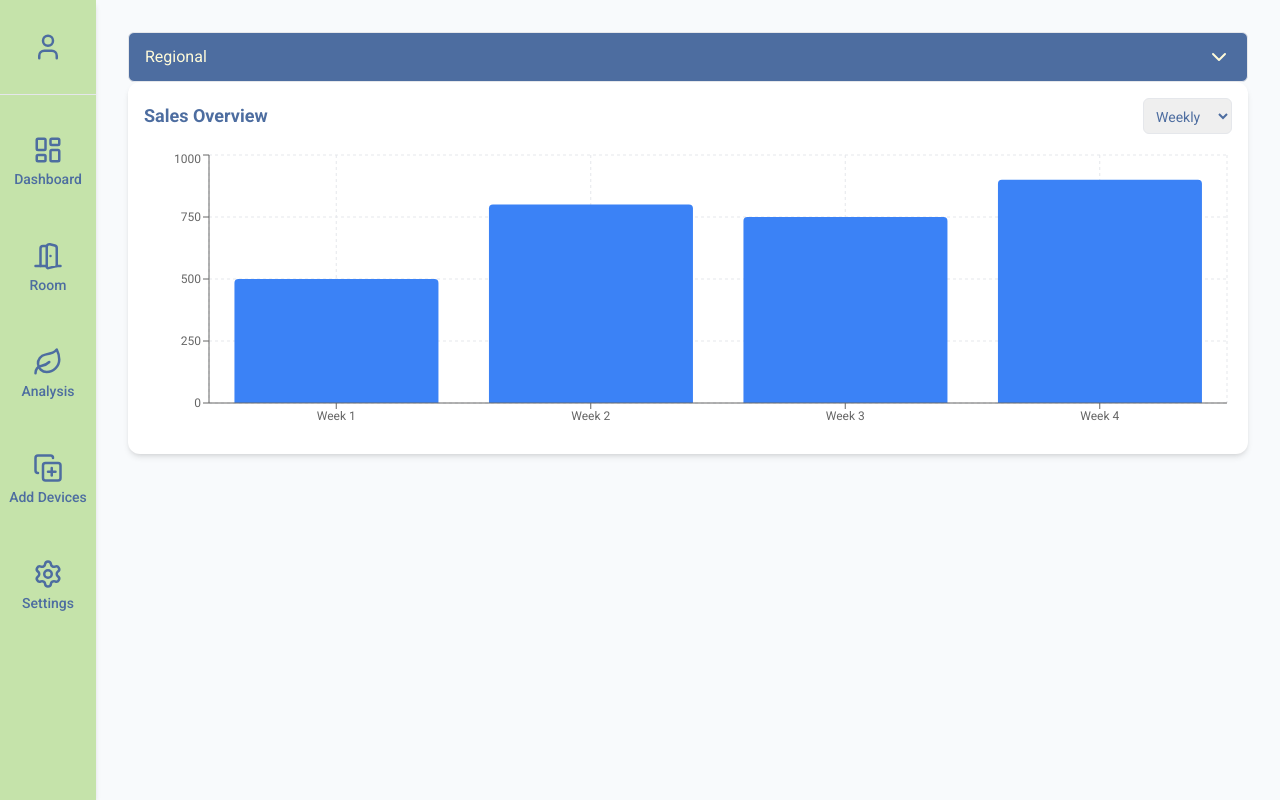
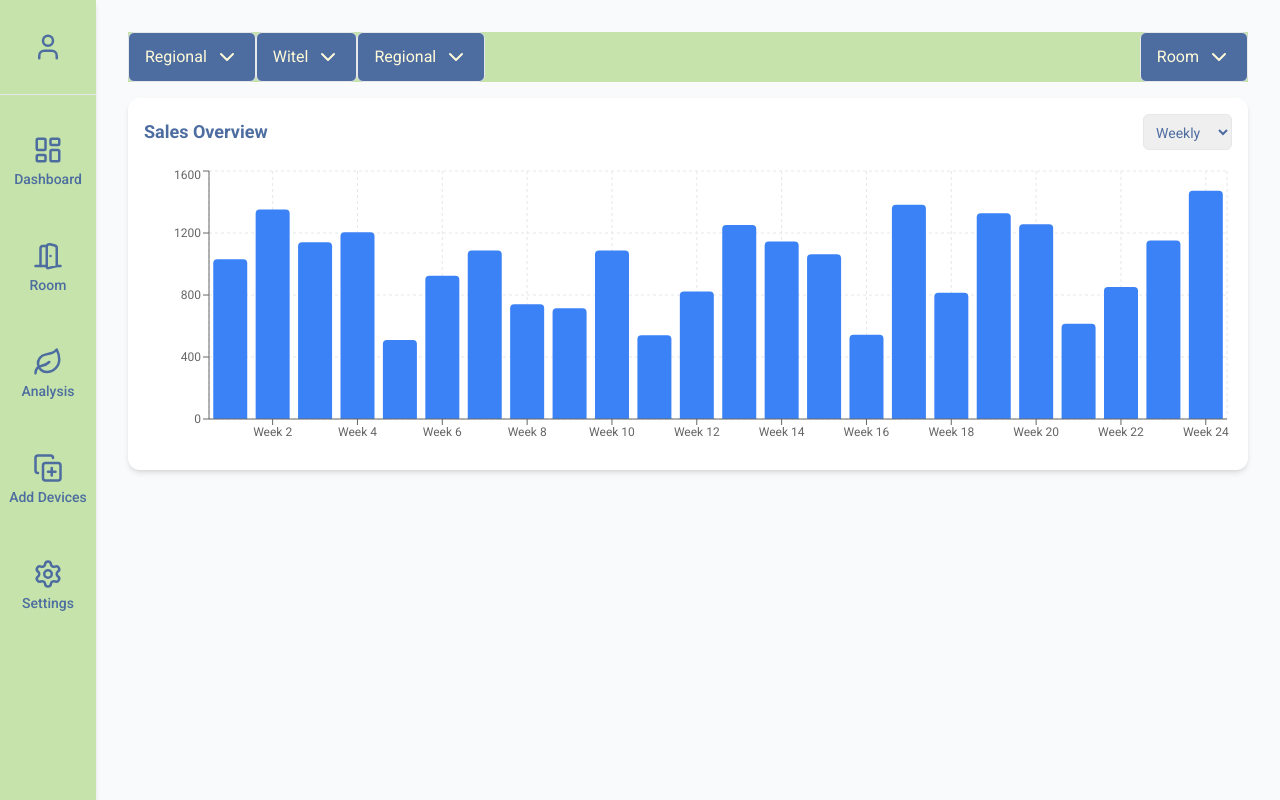
Before and after one commit to kudamandra92/cool_command, a React (Vite) app: page /dashboard in a window 1280 px wide. Built offline with nearby package versions, Linux system fonts and the light colour scheme.

Commit message:
add new dataSet

```diff
--- a/src/components/ChartBar.jsx
+++ b/src/components/ChartBar.jsx
@@ -1,4 +1,4 @@
-import { useState } from "react";
+import { useState, useEffect } from "react";
 import {
   BarChart,
   Bar,
@@ -11,35 +11,39 @@ import {
 
 export default function ChartBar() {
   const [range, setRange] = useState("weekly");
+  const [visibleCount, setVisibleCount] = useState(7);
 
-  // 🧩 Dummy Data — simulate changing range
+  // 🧩 Dummy Data — same for all ranges (could be fetched later)
   const dataSets = {
-    daily: [
-      { name: "Mon", value: 50 },
-      { name: "Tue", value: 75 },
-      { name: "Wed", value: 100 },
-      { name: "Thu", value: 80 },
-      { name: "Fri", value: 120 },
-      { name: "Sat", value: 90 },
-      { name: "Sun", value: 60 },
-    ],
-    weekly: [
-      { name: "Week 1", value: 500 },
-      { name: "Week 2", value: 800 },
-      { name: "Week 3", value: 750 },
-      { name: "Week 4", value: 900 },
-    ],
-    monthly: [
-      { name: "Jan", value: 3000 },
-      { name: "Feb", value: 2800 },
-      { name: "Mar", value: 3500 },
-      { name: "Apr", value: 4000 },
-      { name: "May", value: 4200 },
-      { name: "Jun", value: 3900 },
-    ],
+    daily: Array.from({ length: 24 }, (_, i) => ({
+      name: `Day ${i + 1}`,
+      value: Math.floor(Math.random() * 120) + 20,
+    })),
+    weekly: Array.from({ length: 24 }, (_, i) => ({
+      name: `Week ${i + 1}`,
+      value: Math.floor(Math.random() * 1000) + 500,
+    })),
+    monthly: Array.from({ length: 24 }, (_, i) => ({
+      name: `Month ${i + 1}`,
+      value: Math.floor(Math.random() * 5000) + 2000,
+    })),
   };
 
   const data = dataSets[range];
+
+  // 🧠 Handle responsive visible bars
+  useEffect(() => {
+    const updateVisibleCount = () => {
+      const width = window.innerWidth;
+      if (width < 640) setVisibleCount(7); // small (mobile)
+      else if (width < 1024) setVisibleCount(12); // medium (tablet)
+      else setVisibleCount(24); // large (desktop)
+    };
+
+    updateVisibleCount();
+    window.addEventListener("resize", updateVisibleCount);
+    return () => window.removeEventListener("resize", updateVisibleCount);
+  }, []);
 
   return (
     <div className="bg-white p-4 rounded-xl shadow-md w-full">
@@ -60,7 +64,7 @@ export default function ChartBar() {
       {/* 📊 Responsive Bar Chart */}
       <div className="h-72">
         <ResponsiveContainer width="100%" height="100%">
-          <BarChart data={data}>
+          <BarChart data={data.slice(-visibleCount)}>
             <CartesianGrid strokeDasharray="3 3" stroke="#e5e7eb" />
             <XAxis dataKey="name" tick={{ fontSize: 12 }} />
             <YAxis tick={{ fontSize: 12 }} />
--- a/src/pages/DashboardPage/DashboardPage.jsx
+++ b/src/pages/DashboardPage/DashboardPage.jsx
@@ -1,21 +1,46 @@
 import Sidebar from "../../components/Sidebar";
 import Dropdown from "../../components/Dropdown";
-import ChartBar from "../../components/ChartBar"
+import ChartBar from "../../components/ChartBar";
 
 export default function DashboardPage() {
+  const dataSet = {
+    room: ["Room 1", "Room 2", "Room 3", "Room 4", "Room 5"],
+    regional: ["Regional 1", "Regional 2", "Regional 3", "Regional 4"],
+    witel: [
+      "Witel Kaltimtara",
+      "Witel Kalbar",
+      "Witel Kalselteng",
+      "Witel Balikpapan",
+    ],
+  };
   return (
     <div>
-      <div className="flex">
-        <div className="flex">
+      <div className="flex flex-col sm:flex-row">
+        <div className="hidden sm:flex">
           <Sidebar />
         </div>
-        <div className="flex flex-col w-full p-8">
-          <div>
-            <Dropdown
-              label={"Regional"}
-              items={["Regional 1", "Regional 2", "Regional 3"]}
-            />
+        <div className="sm:hidden">+</div>
+        <div className="flex flex-col w-full p-8 gap-4">
+          <div className="flex w-full bg-limeish justify-between">
+            <div className="flex">
+              <div>
+                <Dropdown label={"Regional"} items={dataSet.regional} />
+              </div>
+              <div>
+                <Dropdown label={"Witel"} items={dataSet.witel} />
+              </div>
+              <div>
+                <Dropdown
+                  label={"Regional"}
+                  items={["Regional 1", "Regional 2", "Regional 3"]}
+                />
+              </div>
+            </div>
+            <div>
+              <Dropdown label={"Room"} items={dataSet.room} />
+            </div>
           </div>
+
           <div>
             <ChartBar />
           </div>
```
Also changed, not shown: 1 other file (tests, documents, lock files or other folders).
